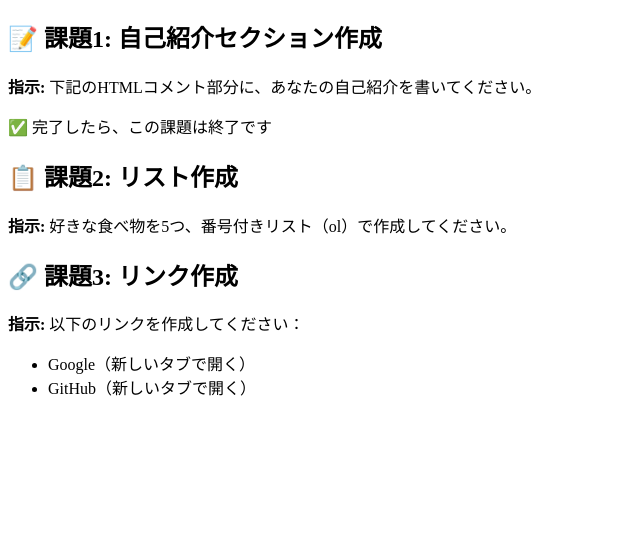
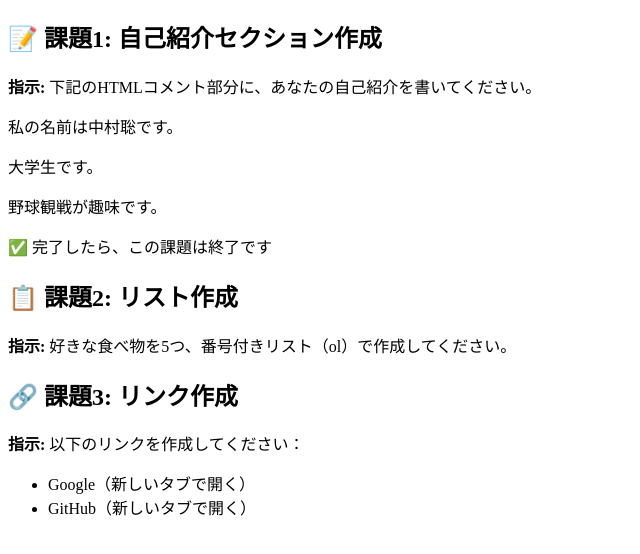
Before and after one commit to AAA25306NS/AAA25306NS.github.io, a plain HTML site: page index.html in a window 1280 px wide. Shown: the part 70-624 px from the top of the page, without its empty margins (0-640 px from the left). Drawn offline with Linux system fonts and the light colour scheme.

Commit message:
Update index.html

```diff
--- a/index.html
+++ b/index.html
@@ -10,13 +10,9 @@
     <div>
         <h2>📝 課題1: 自己紹介セクション作成</h2>
         <p><strong>指示:</strong> 下記のHTMLコメント部分に、あなたの自己紹介を書いてください。</p>
-        <!-- ここに自己紹介のHTMLを書いてください
-        例:
-        <h3>自己紹介</h3>
-        <p>名前: 山田太郎</p>
-        <p>職業: 大学生</p>
-        <p>趣味: プログラミング、読書</p>
-        -->
+        <p>私の名前は中村聡です。</p>
+        <p>大学生です。</p>
+        <p>野球観戦が趣味です。</p>
         <p>✅ 完了したら、この課題は終了です</p>
     </div>
     <div>
```
